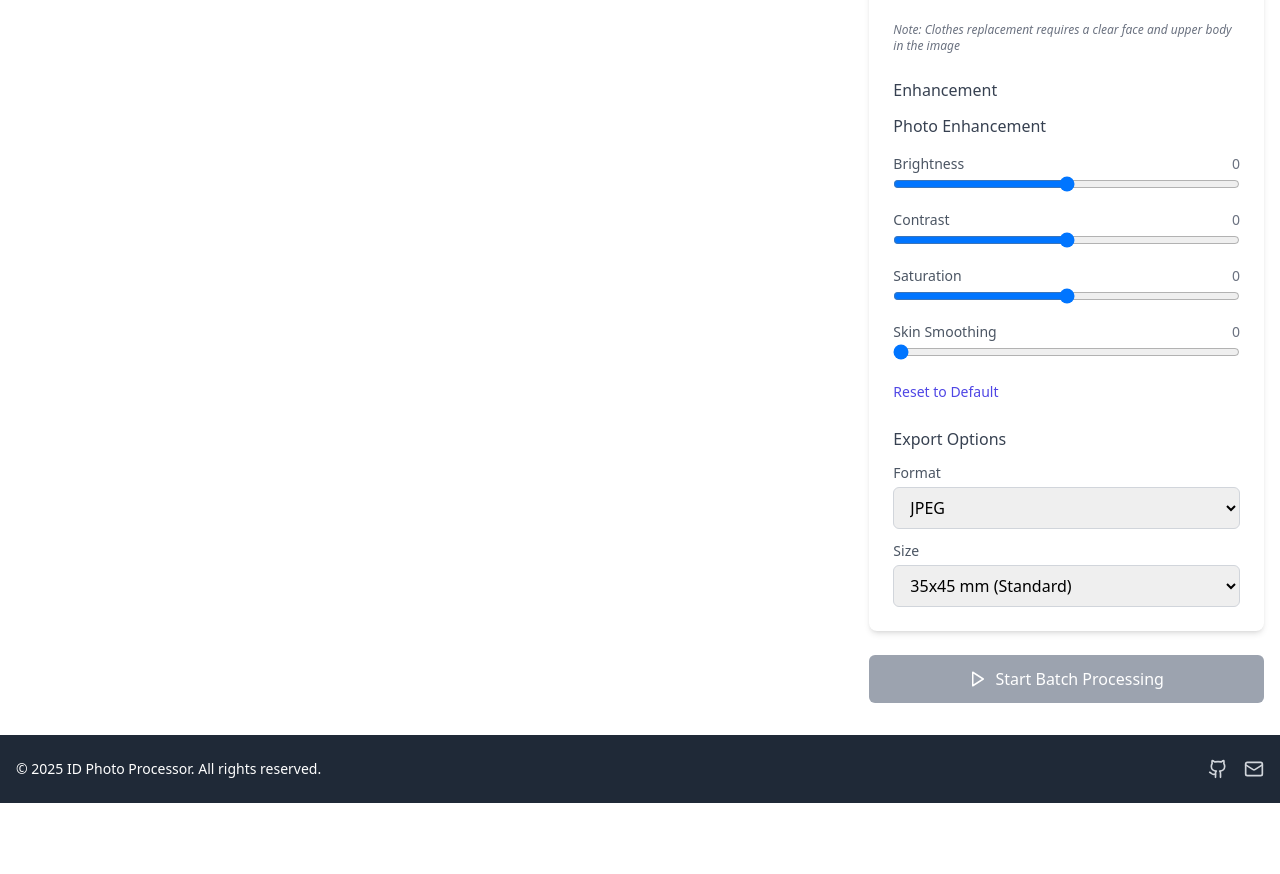
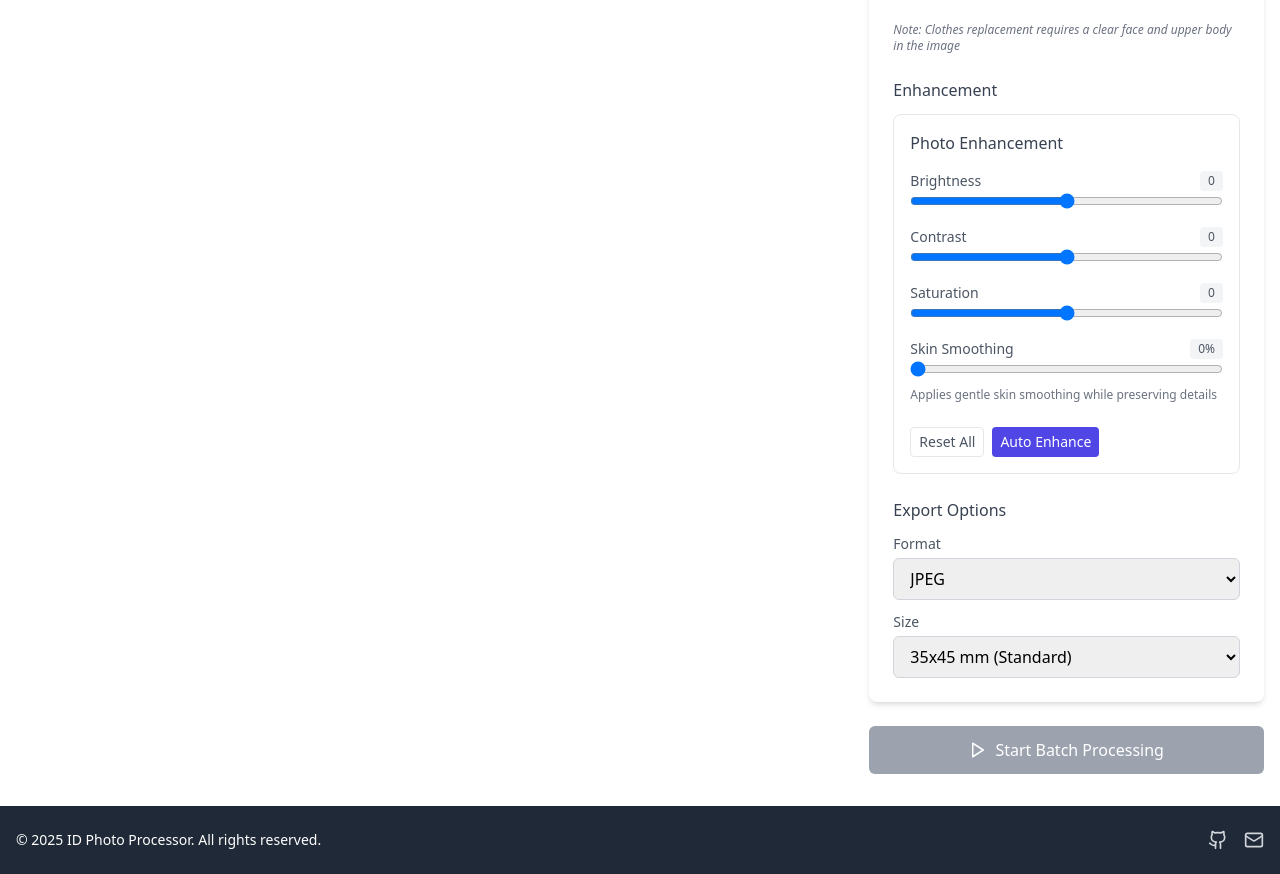
Before and after one commit to Iynix2023/OOP_BackgroundRemover, a React (Vite) app in the folder frontend/: page /batch in a window 1280 px wide. Shown: the part 790-1664 px from the top of the page. Before the commit the page ends 1593 px from the top, so only its background shows below. Built offline with nearby package versions, Linux system fonts and the light colour scheme.

Commit message:
maybe dont merge to main first
tried making the photo enhancement better but its still damn wonky but now i have to move on to photo enhancement so will work on this again later

```diff
--- a/frontend/src/components/EnhancementControls.tsx
+++ b/frontend/src/components/EnhancementControls.tsx
@@ -10,28 +10,67 @@ const EnhancementControls: React.FC<EnhancementControlsProps> = ({
   options,
   onChange
 }) => {
+  // Handle changes with debouncing to prevent too many updates
   const handleChange = (property: keyof EnhanceOptions, value: number) => {
-    onChange({
+    // Create a new object to ensure React detects the change
+    const newOptions = {
       ...options,
       [property]: value
-    });
+    };
+    onChange(newOptions);
+  };
+
+  // Reset all values to default
+// In EnhancementControls.tsx
+const handleReset = () => {
+  // Create a new object to ensure React detects the change
+  const resetValues = {
+    brightness: 0,
+    contrast: 0,
+    saturation: 0,
+    smoothing: 0
+  };
+
+  // Directly call onChange with the reset values
+  onChange(resetValues);
+
+  // You might want to add a small delay to ensure UI updates first
+  setTimeout(() => {
+    // Force a re-processing if needed
+    onChange({...resetValues});
+  }, 10);
+};
+
+  // Apply auto-enhance preset
+  const handleAutoEnhance = () => {
+    // Conservative auto-enhance values
+    const enhancedValues = {
+      brightness: 5,
+      contrast: 10,
+      saturation: 5,
+      smoothing: 20
+    };
+    onChange(enhancedValues);
   };
 
   return (
-    <div className="space-y-4">
+    <div className="space-y-4 border rounded-lg p-4 bg-white">
       <h3 className="font-medium text-gray-700">Photo Enhancement</h3>
 
       <div className="space-y-3">
         <div>
           <div className="flex justify-between">
             <label htmlFor="brightness" className="text-sm text-gray-600">Brightness</label>
-            <span className="text-sm text-gray-500">{options.brightness}</span>
+            <span className="text-xs px-2 py-0.5 bg-gray-100 rounded text-gray-600">
+              {options.brightness > 0 ? `+${options.brightness}` : options.brightness}
+            </span>
           </div>
           <input
             id="brightness"
             type="range"
-            min="-100"
-            max="100"
+            min="-50"
+            max="50"
+            step="5"
             value={options.brightness}
             onChange={(e) => handleChange('brightness', parseInt(e.target.value))}
             className="w-full"
@@ -41,13 +80,16 @@ const EnhancementControls: React.FC<EnhancementControlsProps> = ({
         <div>
           <div className="flex justify-between">
             <label htmlFor="contrast" className="text-sm text-gray-600">Contrast</label>
-            <span className="text-sm text-gray-500">{options.contrast}</span>
+            <span className="text-xs px-2 py-0.5 bg-gray-100 rounded text-gray-600">
+              {options.contrast > 0 ? `+${options.contrast}` : options.contrast}
+            </span>
           </div>
           <input
             id="contrast"
             type="range"
-            min="-100"
-            max="100"
+            min="-50"
+            max="50"
+            step="5"
             value={options.contrast}
             onChange={(e) => handleChange('contrast', parseInt(e.target.value))}
             className="w-full"
@@ -57,13 +99,16 @@ const EnhancementControls: React.FC<EnhancementControlsProps> = ({
         <div>
           <div className="flex justify-between">
             <label htmlFor="saturation" className="text-sm text-gray-600">Saturation</label>
-            <span className="text-sm text-gray-500">{options.saturation}</span>
+            <span className="text-xs px-2 py-0.5 bg-gray-100 rounded text-gray-600">
+              {options.saturation > 0 ? `+${options.saturation}` : options.saturation}
+            </span>
           </div>
           <input
             id="saturation"
             type="range"
-            min="-100"
-            max="100"
+            min="-50"
+            max="50"
+            step="5"
             value={options.saturation}
             onChange={(e) => handleChange('saturation', parseInt(e.target.value))}
             className="w-full"
@@ -73,26 +118,42 @@ const EnhancementControls: React.FC<EnhancementControlsProps> = ({
         <div>
           <div className="flex justify-between">
             <label htmlFor="smoothing" className="text-sm text-gray-600">Skin Smoothing</label>
-            <span className="text-sm text-gray-500">{options.smoothing}</span>
+            <span className="text-xs px-2 py-0.5 bg-gray-100 rounded text-gray-600">
+              {options.smoothing}%
+            </span>
           </div>
           <input
             id="smoothing"
             type="range"
             min="0"
             max="100"
+            step="5"
             value={options.smoothing}
             onChange={(e) => handleChange('smoothing', parseInt(e.target.value))}
             className="w-full"
           />
+          <p className="text-xs text-gray-500 mt-1">
+            Applies gentle skin smoothing while preserving details
+          </p>
         </div>
       </div>
 
-      <button
-        onClick={() => onChange({ brightness: 0, contrast: 0, saturation: 0, smoothing: 0 })}
-        className="text-sm text-indigo-600 hover:text-indigo-800"
-      >
-        Reset to Default
-      </button>
+      <div className="flex space-x-2 pt-2">
+        <button
+          type="button"
+          onClick={handleReset}
+          className="text-sm text-gray-600 hover:text-gray-800 border px-2 py-1 rounded"
+        >
+          Reset All
+        </button>
+        <button
+          type="button"
+          onClick={handleAutoEnhance}
+          className="text-sm text-white bg-indigo-600 hover:bg-indigo-700 px-2 py-1 rounded"
+        >
+          Auto Enhance
+        </button>
+      </div>
     </div>
   );
 };
--- a/frontend/src/pages/ProcessPage.tsx
+++ b/frontend/src/pages/ProcessPage.tsx
@@ -1,4 +1,4 @@
-import React, { useState, useCallback } from 'react';
+import React, { useState, useCallback, useRef } from 'react';
 import { ArrowLeft, ArrowRight, Save, Undo, Redo, Check } from 'lucide-react';
 import Header from '../components/Header';
 import Footer from '../components/Footer';
@@ -12,6 +12,7 @@ import { BackgroundOptions, ClothesOptions, CropArea, EnhanceOptions, Compliance
 import imageProcessingService from '../services/imageProcessingService';
 
 const ProcessPage: React.FC = () => {
+  const debounceTimer = useRef<number | null>(null);
   const [step, setStep] = useState<number>(1);
   const [uploadedImage, setUploadedImage] = useState<string | null>(null);
   const [processedImage, setProcessedImage] = useState<string | null>(null);
@@ -125,13 +126,31 @@ const ProcessPage: React.FC = () => {
   };
 
   const handleEnhanceChange = async (options: EnhanceOptions) => {
+    // Update UI state immediately
     setEnhanceOptions(options);
 
     if (!processedImage) return;
 
+    // For reset, bypass debouncing
+    const isReset = options.brightness === 0 &&
+                   options.contrast === 0 &&
+                   options.saturation === 0 &&
+                   options.smoothing === 0;
+
+    if (debounceTimer.current !== null && !isReset) {
+      window.clearTimeout(debounceTimer.current);
+    }
+
+    // Set processing state
     setIsProcessing(true);
+
+    // For reset, process immediately without debounce
+    const processImage = async () => {
       try {
+        console.log("Processing with options:", options);
         const newImage = await imageProcessingService.enhanceImage(processedImage, options);
+        console.log("Processing complete");
+
         setProcessedImage(newImage);
 
         // Add to history
@@ -143,6 +162,16 @@ const ProcessPage: React.FC = () => {
         console.error('Error enhancing image:', error);
       } finally {
         setIsProcessing(false);
+        debounceTimer.current = null;
+      }
+    };
+
+    if (isReset) {
+      // Process reset immediately
+      processImage();
+    } else {
+      // Use debouncing for regular adjustments
+      debounceTimer.current = window.setTimeout(processImage, 300);
     }
   };
 
--- a/frontend/src/services/imageProcessingService.ts
+++ b/frontend/src/services/imageProcessingService.ts
@@ -225,99 +225,95 @@ class ImageProcessingService {
         // Draw the original image
         ctx.drawImage(img, 0, 0);
 
-        // Apply filters based on enhancement options
-        const brightness = options.brightness / 100;
-        const contrast = options.contrast / 100;
-        const saturation = options.saturation / 100;
-        const smoothing = options.smoothing / 100;
-
         // Get image data for processing
         const imageDataObj = ctx.getImageData(0, 0, canvas.width, canvas.height);
         const data = imageDataObj.data;
 
-        // Apply brightness and contrast
+        // Handle options more carefully
+        // Convert slider values to usable ranges
+        const brightnessAdjust = options.brightness / 100; // -0.5 to 0.5
+        const contrastAdjust = 1 + options.contrast / 100; // 0.5 to 1.5
+        const saturationAdjust = 1 + options.saturation / 100; // 0.5 to 1.5
+        const smoothingAdjust = options.smoothing / 100; // 0 to 1
+
+        // Process each pixel
         for (let i = 0; i < data.length; i += 4) {
-          // Brightness
-          data[i] = Math.min(255, Math.max(0, data[i] + brightness * 255));
-          data[i + 1] = Math.min(255, Math.max(0, data[i + 1] + brightness * 255));
-          data[i + 2] = Math.min(255, Math.max(0, data[i + 2] + brightness * 255));
+          // Get original RGB values
+          let r = data[i];
+          let g = data[i + 1];
+          let b = data[i + 2];
 
-          // Contrast
-          data[i] = Math.min(255, Math.max(0, (data[i] - 128) * (1 + contrast) + 128));
-          data[i + 1] = Math.min(255, Math.max(0, (data[i + 1] - 128) * (1 + contrast) + 128));
-          data[i + 2] = Math.min(255, Math.max(0, (data[i + 2] - 128) * (1 + contrast) + 128));
+          // Apply brightness
+          r += brightnessAdjust * 255;
+          g += brightnessAdjust * 255;
+          b += brightnessAdjust * 255;
 
-          // Saturation (convert to HSL, adjust S, convert back)
-          const r = data[i] / 255;
-          const g = data[i + 1] / 255;
-          const b = data[i + 2] / 255;
+          // Apply contrast
+          const factor = (259 * (contrastAdjust * 100 + 255)) / (255 * (259 - contrastAdjust * 100));
+          r = factor * (r - 128) + 128;
+          g = factor * (g - 128) + 128;
+          b = factor * (b - 128) + 128;
 
-          const max = Math.max(r, g, b);
-          const min = Math.min(r, g, b);
-          let h, s, l = (max + min) / 2;
+          // Apply saturation
+          const avg = (r + g + b) / 3;
+          r = avg + saturationAdjust * (r - avg);
+          g = avg + saturationAdjust * (g - avg);
+          b = avg + saturationAdjust * (b - avg);
 
-          if (max === min) {
-            h = s = 0; // achromatic
-          } else {
-            const d = max - min;
-            s = l > 0.5 ? d / (2 - max - min) : d / (max + min);
-
-            switch (max) {
-              case r: h = (g - b) / d + (g < b ? 6 : 0); break;
-              case g: h = (b - r) / d + 2; break;
-              case b: h = (r - g) / d + 4; break;
-              default: h = 0;
-            }
-
-            h /= 6;
-          }
-
-          // Adjust saturation
-          s = Math.min(1, Math.max(0, s * (1 + saturation)));
-
-          // Convert back to RGB
-          if (s === 0) {
-            data[i] = data[i + 1] = data[i + 2] = l * 255;
-          } else {
-            const q = l < 0.5 ? l * (1 + s) : l + s - l * s;
-            const p = 2 * l - q;
-
-            data[i] = this.hue2rgb(p, q, h + 1/3) * 255;
-            data[i + 1] = this.hue2rgb(p, q, h) * 255;
-            data[i + 2] = this.hue2rgb(p, q, h - 1/3) * 255;
-          }
+          // Clamp values to valid range
+          data[i] = Math.max(0, Math.min(255, Math.round(r)));
+          data[i + 1] = Math.max(0, Math.min(255, Math.round(g)));
+          data[i + 2] = Math.max(0, Math.min(255, Math.round(b)));
+          // Alpha remains unchanged
         }
 
-        // Apply skin smoothing (simple blur for skin tones)
-        if (smoothing > 0) {
-          // This is a simplified version - real apps would use more sophisticated algorithms
-          const tempData = new Uint8ClampedArray(data);
+        // Apply skin smoothing if needed
+        if (smoothingAdjust > 0) {
+          // Create a copy of the processed data
+          const smoothedData = new Uint8ClampedArray(data);
 
+          // Simple box blur for skin tones
           for (let y = 1; y < canvas.height - 1; y++) {
             for (let x = 1; x < canvas.width - 1; x++) {
               const idx = (y * canvas.width + x) * 4;
 
-              // Check if pixel is likely skin tone (simplified)
+              // Simple skin detection (adjust as needed)
               const r = data[idx];
               const g = data[idx + 1];
               const b = data[idx + 2];
 
-              // Simple skin detection
-              if (r > 60 && g > 40 && b > 20 && r > g && r > b && r - g > 15) {
-                // Apply blur for skin pixels
+              // Check if pixel is likely skin
+              if (r > 60 && g > 40 && b > 20 && r > g && r > b) {
+                // Apply box blur to skin pixels
                 for (let c = 0; c < 3; c++) {
                   let sum = 0;
+                  let count = 0;
+
+                  // Sample 3x3 neighborhood
                   for (let dy = -1; dy <= 1; dy++) {
                     for (let dx = -1; dx <= 1; dx++) {
-                      const srcIdx = ((y + dy) * canvas.width + (x + dx)) * 4 + c;
-                      sum += tempData[srcIdx];
+                      const nx = x + dx;
+                      const ny = y + dy;
+
+                      if (nx >= 0 && nx < canvas.width && ny >= 0 && ny < canvas.height) {
+                        const neighborIdx = (ny * canvas.width + nx) * 4 + c;
+                        sum += data[neighborIdx];
+                        count++;
+                      }
                     }
                   }
-                  // Weighted average based on smoothing amount
-                  data[idx + c] = Math.floor(data[idx + c] * (1 - smoothing) + (sum / 9) * smoothing);
+
+                  // Blend original with smoothed value
+                  const blendedValue = (1 - smoothingAdjust) * data[idx + c] + smoothingAdjust * (sum / count);
+                  smoothedData[idx + c] = Math.max(0, Math.min(255, Math.round(blendedValue)));
                 }
               }
             }
+          }
+
+          // Replace data with smoothed version
+          for (let i = 0; i < data.length; i++) {
+            data[i] = smoothedData[i];
           }
         }
 
@@ -328,6 +324,11 @@ class ImageProcessingService {
 
       img.src = imageData;
     });
+  }
+
+  // Helper function to clamp values between 0-255
+  private clamp(value: number): number {
+    return Math.max(0, Math.min(255, Math.round(value)));
   }
 
   // Helper function for HSL to RGB conversion
```
Lines whose indentation alone changed are shown as unchanged.
